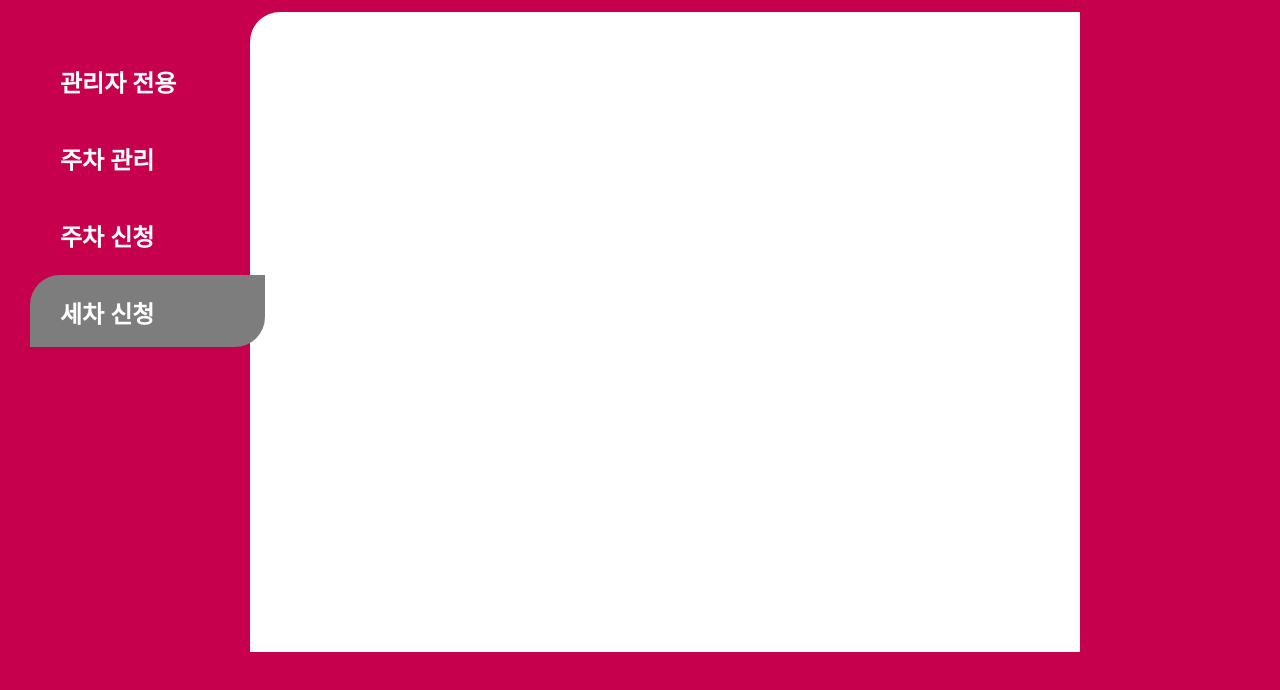
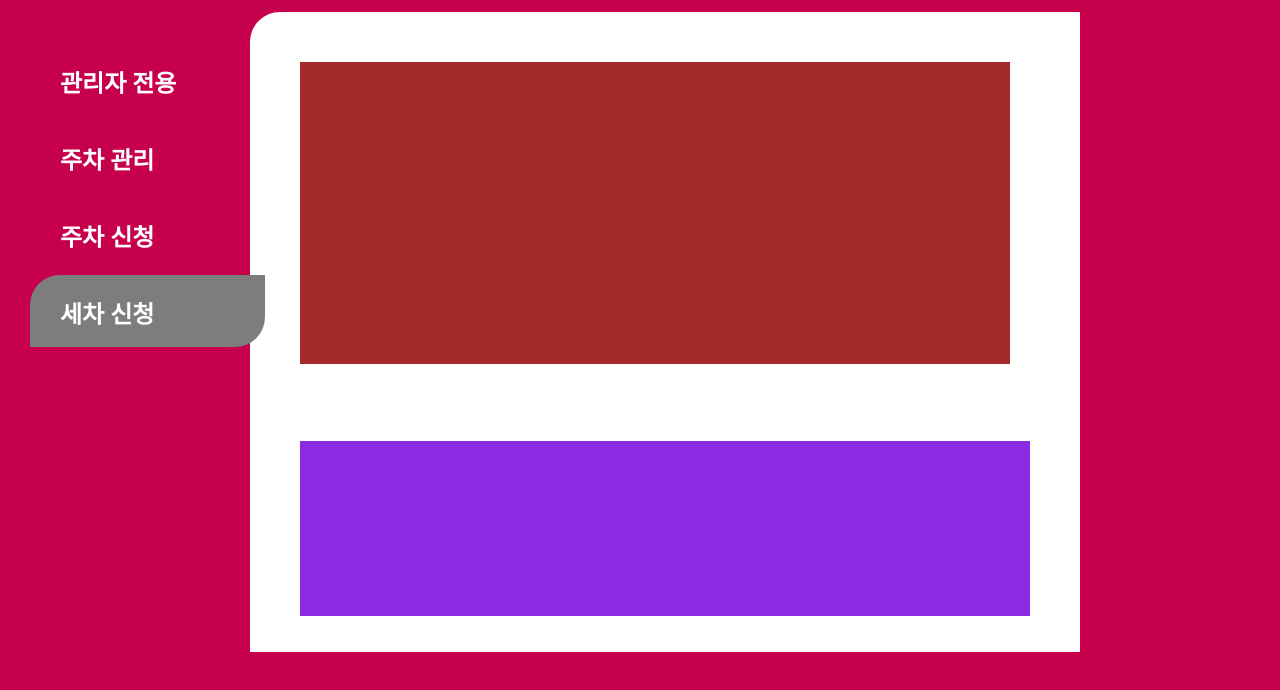
Before and after one commit to 52hmyang/DU2022, a plain HTML site: page restaurant.html in a window 1280 px wide. Shown: the part 68-758 px from the top of the page. Drawn offline with Linux system fonts and the light colour scheme; a web font is replaced by a local one.

Commit message:
restaurant를 위한 css파일 추가 및 세차신청, 세차 내역 레이아웃 구성

```diff
--- /dev/null
+++ b/public/css/restaurant.css
@@ -0,0 +1,18 @@
+.contents {
+    box-sizing: border-box;
+    padding-left: 50px;
+    padding-top: 50px;
+}
+.carwash-offer-container{
+    background-color: brown;
+    width: 710px;
+    height: 302px;
+}
+
+.carwash-history-container{
+    background-color: blueviolet;
+    width: 730px;
+    height: 175px;
+
+    margin-top: 77px;
+}
--- a/restaurant.html
+++ b/restaurant.html
@@ -6,6 +6,7 @@
   <meta name="viewport" content="width=device-width, initial-scale=1.0">
   <title>Document</title>
   <link href="/public/css/style.css" rel="stylesheet" />
+  <link href="public/css/restaurant.css" rel="stylesheet">
 </head>
 <body>
   <header>
@@ -40,7 +41,10 @@
         </a>
       </div>
     </div>
-    <div class="contents"></div>
+    <div class="contents">
+      <div class="carwash-offer-container"></div>
+      <div class="carwash-history-container"></div>
+    </div>
   </section>
 </body>
 </html>
```
Also changed, not shown: management.html (+3 -1 lines).
